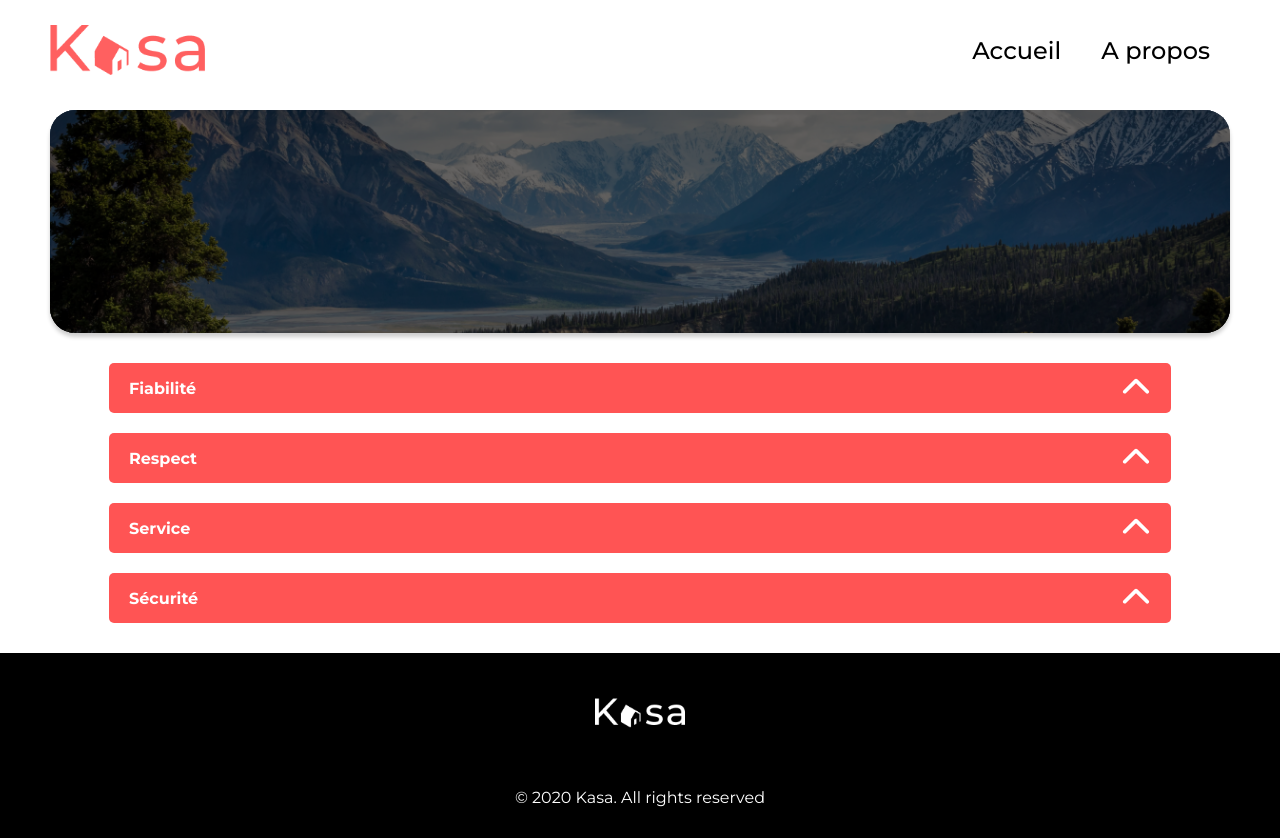
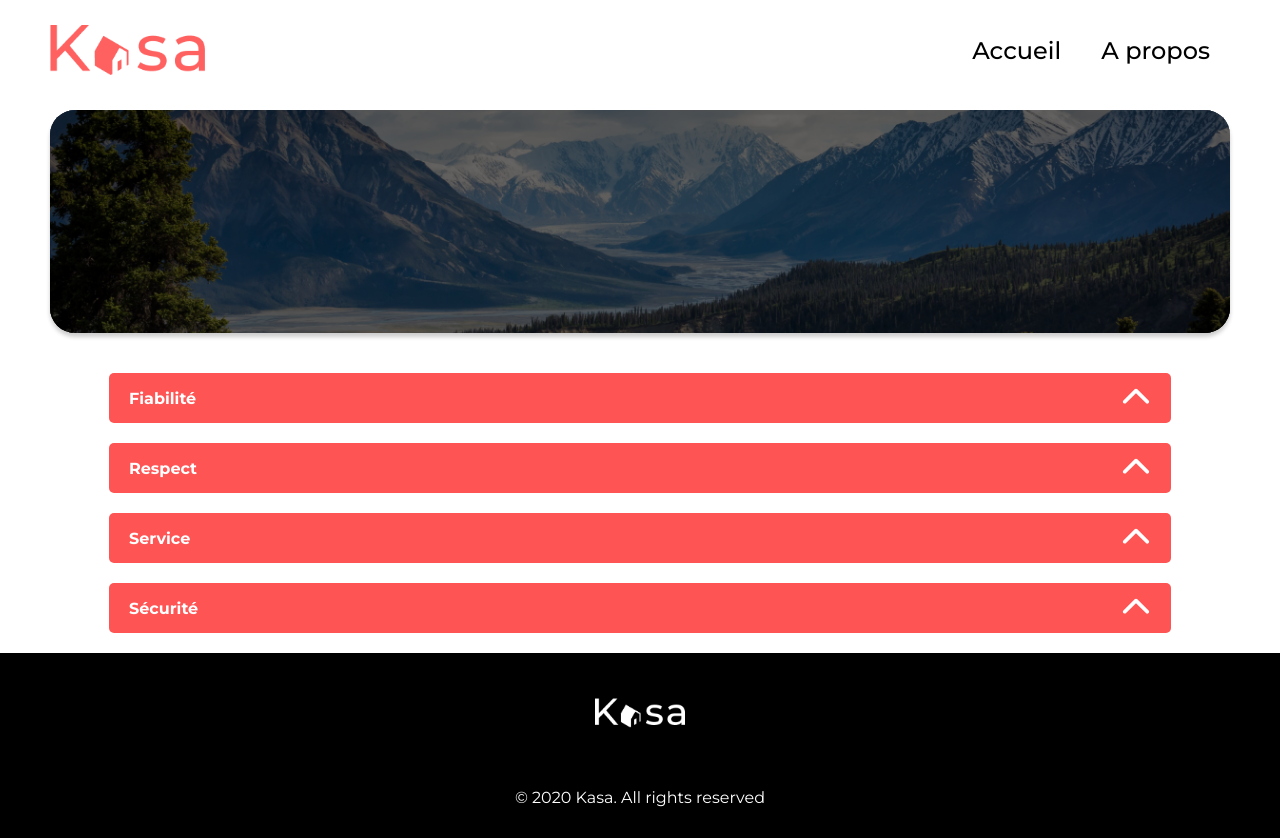
Before and after one commit to SinicX3/Projet-5---React, a React (Vite) app: page /a-propos in a window 1280 px wide. Built offline with nearby package versions, Linux system fonts and the light colour scheme.

Commit message:
Corrections maquette

```diff
--- a/src/styles/styles.sass
+++ b/src/styles/styles.sass
@@ -137,7 +137,7 @@ header
   align-items: center
   justify-content: space-between
   height: 50px
-  margin: 10px 0px 10px 0px
+  margin: 20px 0px 0px 0px
   background-color: $main-color
   color: $white
   font-weight: 700
```
